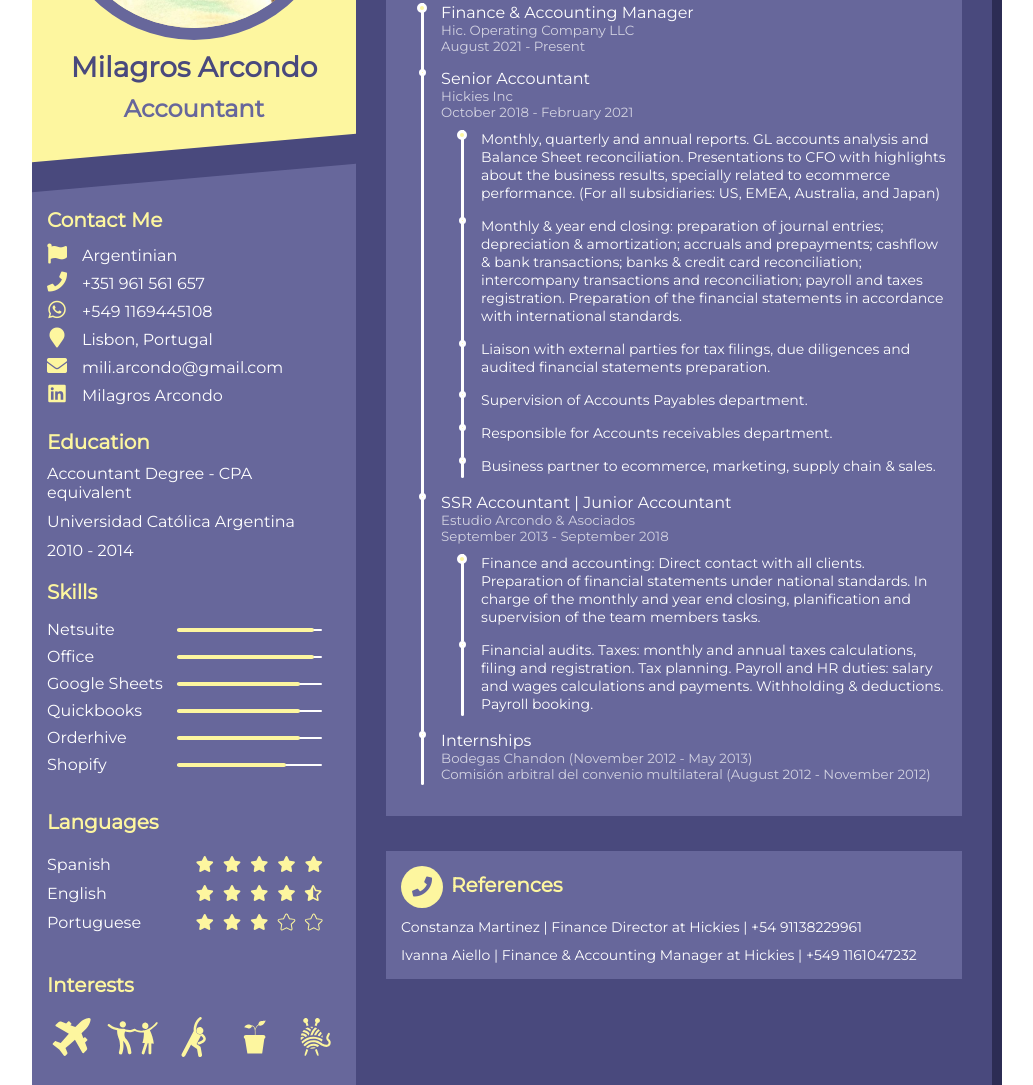
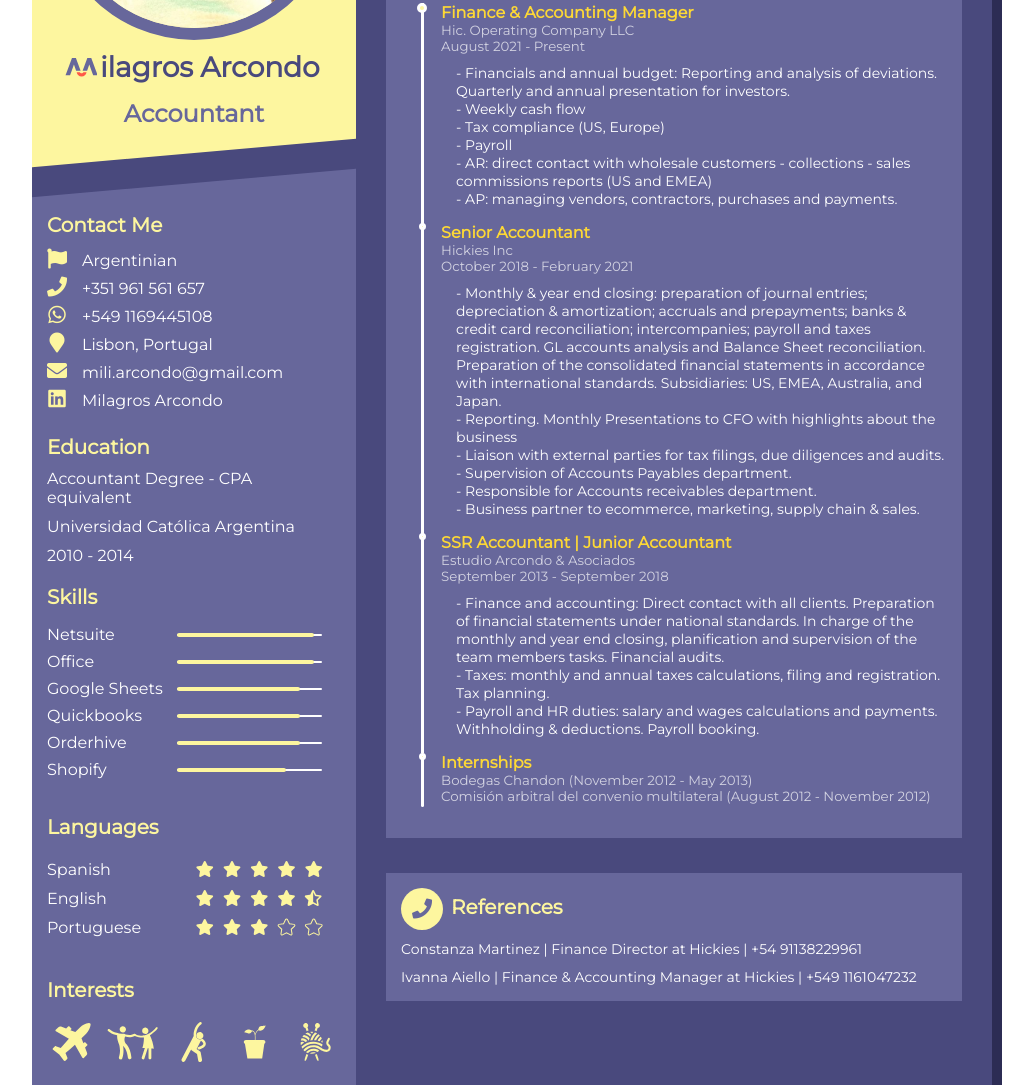
Before and after one commit to miliarcondo/cv, a plain HTML site: page index.html in a window 1280 px wide. Shown: the part 310-1395 px from the top of the page, without its empty margins (128-1161 px from the left). Drawn offline with nearby package versions, Linux system fonts and the light colour scheme.

Commit message:
final version?

```diff
--- a/index.css
+++ b/index.css
@@ -557,3 +557,24 @@ h3 {
 .about {
   margin-top: 50px;
 }
+
+.full-name {
+  display: flex;
+}
+
+.full-name img {
+  padding-top: 9px;
+  padding-right: 3px;
+}
+
+.work-info {
+  margin-left: 15px;
+  margin-top: 10px;
+  font-size: 14px;
+  line-height: 18px;
+}
+
+.work-title {
+  color: #fdd835;
+  font-weight: bold;
+}
--- a/index.html
+++ b/index.html
@@ -20,7 +20,11 @@
             <img src="./mili.jpeg" alt="Milagros Arcondo" />
           </div>
           <div class="info">
-            <h1 class="name">Milagros Arcondo</h1>
+            <div class="full-name">
+              <img src="emi.svg" />
+              <h1 class="name">ilagros Arcondo</h1>
+            </div>
+
             <h2 class="job">Accountant</h2>
           </div>
         </div>
@@ -851,7 +855,7 @@
       <div class="func">
         <div class="about">
           <h3>About Me</h3>
-          Accountant with 8+ years of experience, continuous-learner,
+          Accountant with 9+ years of experience, continuous-learner,
           versatile and always willing to take the initiative.
           Energized by new and complex challenges, looking forward to
           the next chapter. Committed to enjoy, work, and develop
@@ -861,70 +865,78 @@
           <h3><i class="fa fa-briefcase"></i>Experience</h3>
           <ul>
             <li>
-              <span>Finance & Accounting Manager</span
+              <span class="work-title"
+                >Finance & Accounting Manager</span
               ><small>Hic. Operating Company LLC</small>
               <small>August 2021 - Present</small>
+              <div class="work-info">
+                - Financials and annual budget: Reporting and analysis
+                of deviations. Quarterly and annual presentation for
+                investors. <br />
+                - Weekly cash flow <br />
+                - Tax compliance (US, Europe) <br />
+                - Payroll <br />
+                - AR: direct contact with wholesale customers -
+                collections - sales commissions reports (US and EMEA)
+                <br />
+                - AP: managing vendors, contractors, purchases and
+                payments.
+              </div>
             </li>
             <li>
-              <span>Senior Accountant</span><small>Hickies Inc</small>
+              <span class="work-title">Senior Accountant</span
+              ><small>Hickies Inc</small>
               <small>October 2018 - February 2021</small>
-              <ul class="work-list">
-                <li>
-                  Monthly, quarterly and annual reports. GL accounts
-                  analysis and Balance Sheet reconciliation.
-                  Presentations to CFO with highlights about the
-                  business results, specially related to ecommerce
-                  performance. (For all subsidiaries: US, EMEA,
-                  Australia, and Japan)
-                </li>
-                <li>
-                  Monthly & year end closing: preparation of journal
-                  entries; depreciation & amortization; accruals and
-                  prepayments; cashflow & bank transactions; banks &
-                  credit card reconciliation; intercompany
-                  transactions and reconciliation; payroll and taxes
-                  registration. Preparation of the financial
-                  statements in accordance with international
-                  standards.
-                </li>
-                <li>
-                  Liaison with external parties for tax filings, due
-                  diligences and audited financial statements
-                  preparation.
-                </li>
-                <li>Supervision of Accounts Payables department.</li>
-                <li>
-                  Responsible for Accounts receivables department.
-                </li>
-                <li>
-                  Business partner to ecommerce, marketing, supply
-                  chain & sales.
-                </li>
-              </ul>
+              <div class="work-info">
+                - Monthly &amp; year end closing: preparation of
+                journal entries; depreciation &amp; amortization;
+                accruals and prepayments; banks &amp; credit card
+                reconciliation; intercompanies; payroll and taxes
+                registration. GL accounts analysis and Balance Sheet
+                reconciliation. Preparation of the consolidated
+                financial statements in accordance with international
+                standards. Subsidiaries: US, EMEA, Australia, and
+                Japan. <br />
+
+                - Reporting. Monthly Presentations to CFO with
+                highlights about the business <br />
+
+                - Liaison with external parties for tax filings, due
+                diligences and audits. <br />
+
+                - Supervision of Accounts Payables department. <br />
+
+                - Responsible for Accounts receivables department.
+                <br />
+
+                - Business partner to ecommerce, marketing, supply
+                chain &amp; sales.
+              </div>
             </li>
             <li>
-              <span>SSR Accountant | Junior Accountant</span>
+              <span class="work-title"
+                >SSR Accountant | Junior Accountant</span
+              >
               <small>Estudio Arcondo & Asociados</small>
               <small>September 2013 - September 2018</small>
-              <ul class="work-list">
-                <li>
-                  Finance and accounting: Direct contact with all
-                  clients. Preparation of financial statements under
-                  national standards. In charge of the monthly and
-                  year end closing, planification and supervision of
-                  the team members tasks.
-                </li>
-                <li>
-                  Financial audits. Taxes: monthly and annual taxes
-                  calculations, filing and registration. Tax planning.
-                  Payroll and HR duties: salary and wages calculations
-                  and payments. Withholding & deductions. Payroll
-                  booking.
-                </li>
-              </ul>
+
+              <div class="work-info">
+                - Finance and accounting: Direct contact with all
+                clients. Preparation of financial statements under
+                national standards. In charge of the monthly and year
+                end closing, planification and supervision of the team
+                members tasks. Financial audits. <br />
+
+                - Taxes: monthly and annual taxes calculations, filing
+                and registration. Tax planning. <br />
+
+                - Payroll and HR duties: salary and wages calculations
+                and payments. Withholding &amp; deductions. Payroll
+                booking.
+              </div>
             </li>
             <li>
-              <span>Internships</span
+              <span class="work-title">Internships</span
               ><small
                 >Bodegas Chandon (November 2012 - May 2013)</small
               >
```
Also changed, not shown: emi.svg (added).
